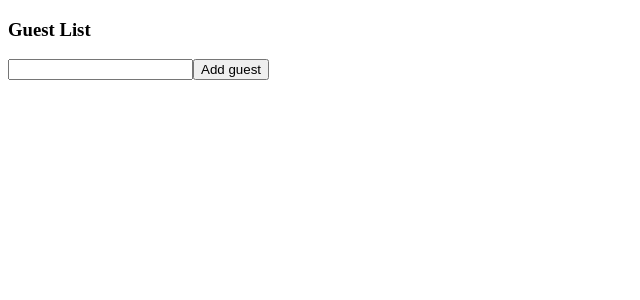
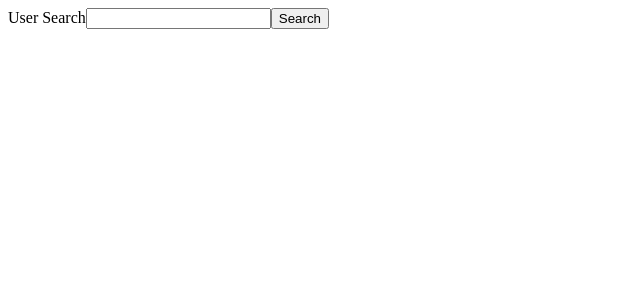
Before and after one commit to razvanr91/rts, a React (Create React App) app: page / in a window 1280 px wide. Shown: the top 300 px of the page, without its empty margins (0-640 px from the left). Built offline with nearby package versions, Linux system fonts and the light colour scheme.

Commit message:
Create and add User Search

```diff
--- a/src/index.tsx
+++ b/src/index.tsx
@@ -1,11 +1,11 @@
 import ReactDOM from "react-dom";
-import { ChildAsFC } from "./props/Child";
 import GuestList from "./state/GuestList";
+import UserSearch from "./state/UserSearch";
 
 const App = () => {
 	return (
 		<div>
-			<GuestList />
+			<UserSearch />
 		</div>
 	);
 };
--- a/src/state/GuestList.tsx
+++ b/src/state/GuestList.tsx
@@ -21,6 +21,11 @@
 				}}
 			/>
 			<button onClick={onClick}>Add guest</button>
+			<ul>
+				{guests.map((guest) => (
+					<li key={guest}>{guest}</li>
+				))}
+			</ul>
 		</div>
 	);
 };
--- /dev/null
+++ b/src/state/UserSearch.tsx
@@ -0,0 +1,31 @@
+import React from "react";
+import { useState } from "react";
+
+const users = [
+	{ name: "Sarah", age: 20 },
+	{ name: "Alex", age: 20 },
+	{ name: "Michael", age: 20 },
+];
+
+const UserSearch: React.FC = () => {
+	const [name, setName] = useState("");
+	const [user, setUser] = useState<{ name: string; age: number } | undefined>();
+
+	const onClick = () => {
+		const foundUser = users.find((user) => user.name === name);
+
+		setUser(foundUser);
+	};
+
+	return (
+		<div>
+			User Search
+			<input value={name} onChange={(e) => setName(e.target.value)} />
+			<button onClick={onClick}>Search</button>
+			<div>{user && user.name}</div>
+			<div>{user && user.age}</div>
+		</div>
+	);
+};
+
+export default UserSearch;
```
